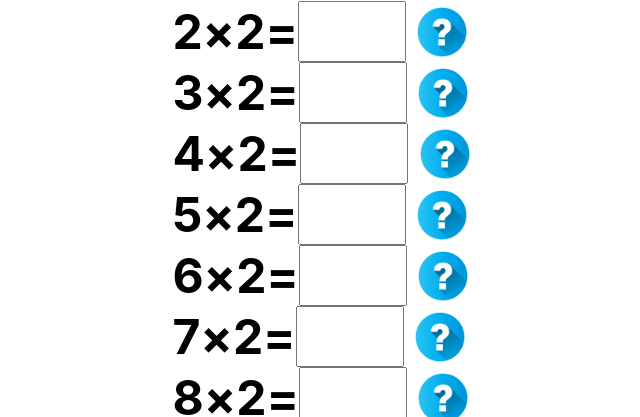
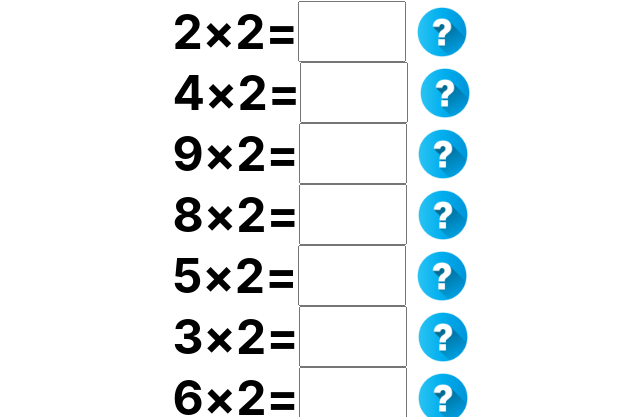
Before and after one commit to dime-makarov/multiplichecker, a React (Create React App) app: page / in a window 1280 px wide. Shown: the part 99-516 px from the top of the page, without its empty margins (319-959 px from the left). Built offline with nearby package versions, Linux system fonts and the light colour scheme.

Commit message:
Shuffle.

```diff
--- a/src/App.js
+++ b/src/App.js
@@ -5,8 +5,28 @@ import Equation from "./components/Equation.jsx";
 import NumberSelector from "./components/NumberSelector.jsx";
 
 function App() {
+
+    // From: https://stackoverflow.com/a/2450976/2652904
+    function shuffle(array) {
+        let currentIndex = array.length,  randomIndex;
+
+        // While there remain elements to shuffle.
+        while (currentIndex > 0) {
+
+          // Pick a remaining element.
+          randomIndex = Math.floor(Math.random() * currentIndex);
+          currentIndex--;
+
+          // And swap it with the current element.
+          [array[currentIndex], array[randomIndex]] = [
+            array[randomIndex], array[currentIndex]];
+        }
+
+        return array;
+    }
+
     function generateEquations(times) {
-        return [
+        const equations = [
             { baseNum: 2, timesNum: times, answer: "", showResult: false },
             { baseNum: 3, timesNum: times, answer: "", showResult: false },
             { baseNum: 4, timesNum: times, answer: "", showResult: false },
@@ -16,6 +36,8 @@ function App() {
             { baseNum: 8, timesNum: times, answer: "", showResult: false },
             { baseNum: 9, timesNum: times, answer: "", showResult: false },
         ];
+
+        return shuffle(equations);
     }
 
     const [equations, setEquations] = useState(generateEquations(2));
```
